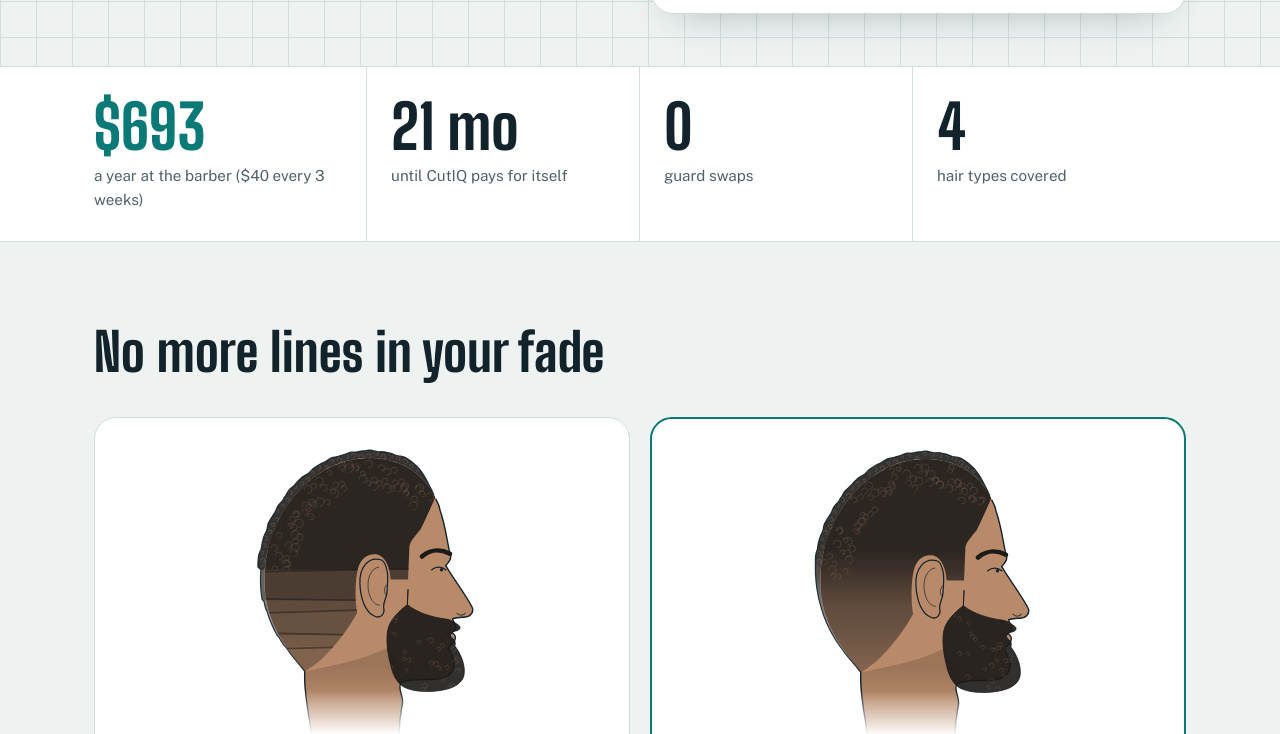
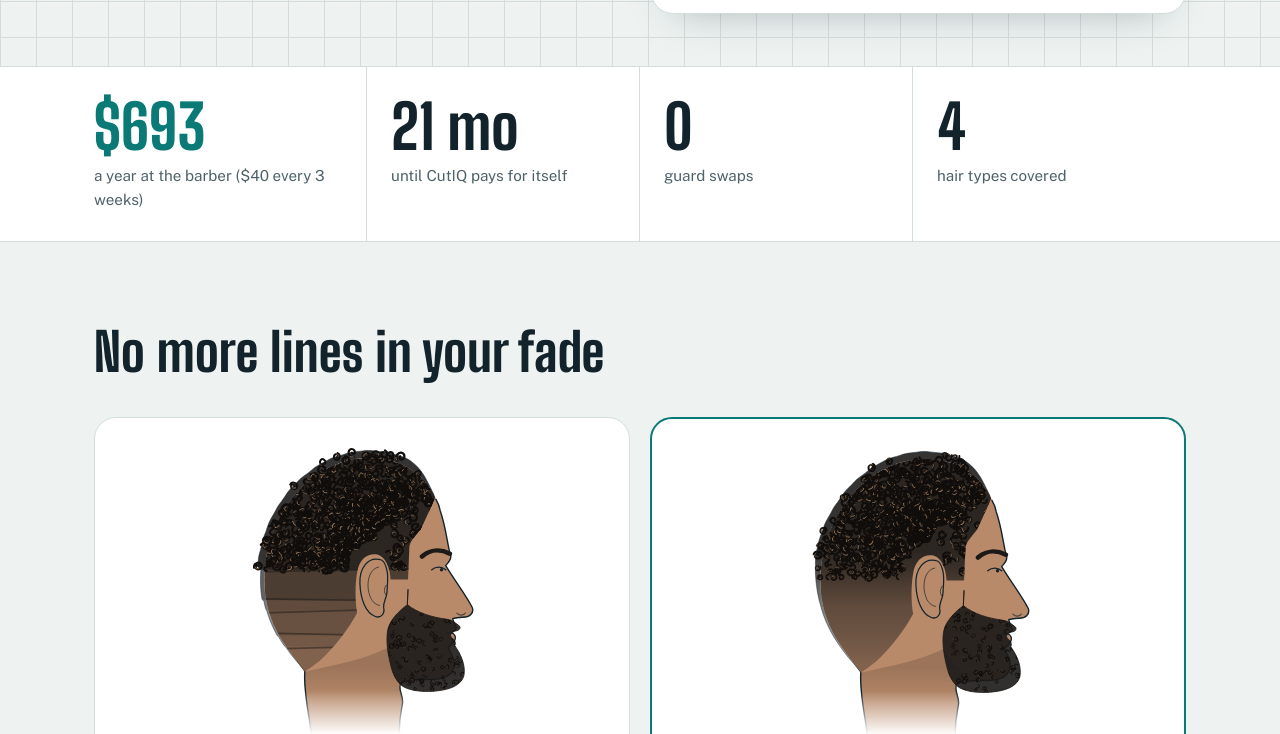
Before and after one commit to alsouki-claudegit/cutiq, a plain HTML site: page index.html in a window 1280 px wide. Shown: the part 719-1453 px from the top of the page. Drawn offline with nearby package versions, Linux system fonts and the light colour scheme.

Commit message:
Hand drawn ringlets for the curly hair and beard (2026-11-18 11:20)
Co-Authored-By: Claude Opus 5.5 <noreply@anthropic.com>
Claude-Session: https://claude.ai/code/session_01EwaELZMgZq7PMMtyppH5US

```diff
--- a/index.html
+++ b/index.html
@@ -160,6 +160,10 @@ details p{color:var(--muted);margin-top:8px}
 
 footer{border-top:1px solid var(--grout);padding:28px 0 40px;font-size:.9rem;color:var(--muted)}
 
+.curls path{fill:none;stroke:#100D0B;stroke-width:3.4;stroke-linecap:round;stroke-linejoin:round}
+.curls path.hl{stroke:#9A7656;stroke-width:1.3;stroke-dasharray:7 40}
+.curls.beard path{stroke-width:2.6}
+.curls.beard path.hl{stroke:#7E6047;stroke-width:1}
 @media (max-width:900px){
   .hero-grid,.safety,.math,.price{grid-template-columns:1fr;gap:32px}
   .rig svg{max-height:520px}
@@ -422,6 +426,17 @@ footer{border-top:1px solid var(--grout);padding:28px 0 40px;font-size:.9rem;col
   var HAIRAREA="M305 96 C298 112 292 126 284 142 C276 152 270 158 268 166 L266 214 L241 214 C240 196 234 182 222 178 C206 176 196 186 193 204 C190 222 190 244 193 262 C180 286 160 312 140 330 C130 338 122 343 118 346 L40 362 L0 362 L0 0 L400 0 L400 60 Z";
   var EAR="M228 186 C208 180 196 198 197 220 C198 242 205 262 219 267 C228 270 233 262 231 254 C230 246 236 240 236 230 C236 222 238 212 236 202 C234 192 232 188 228 186 Z";
 
+  // hand drawn ringlets: spiral, S curl, loop, hook. Each is a dark stroke plus a short highlight
+  var GLYPHS=["M-6 2 C-6 -5 4 -7 6 -1 C8 5 0 8 -3 4 C-5 1 -1 -2 2 0",
+              "M-7 -4 C-2 -9 5 -5 2 0 C-1 5 6 9 8 4",
+              "M-5 5 C-9 -2 -2 -8 3 -6 C8 -4 7 3 2 4 C-1 5 -2 1 0 -1",
+              "M-6 -3 C-1 -8 7 -3 3 2 C0 6 -6 4 -4 0"];
+  function curl(parent,x,y,sc,rot){
+    var g=el("g",{transform:"translate("+x.toFixed(1)+" "+y.toFixed(1)+") rotate("+rot.toFixed(0)+") scale("+sc.toFixed(2)+")"},parent);
+    var d=GLYPHS[Math.floor(rnd(0,GLYPHS.length))];
+    el("path",{d:d},g);
+    el("path",{d:d,"class":"hl",transform:"translate(-.7 -.9)","stroke-dashoffset":rnd(0,40).toFixed(0)},g);
+  }
   function smooth(x){x=Math.max(0,Math.min(1,x));return x*x*(3-2*x);}
   function alpha(mm){return mm<=0?0:0.15+0.85*Math.sqrt(Math.min(mm,25)/25);}
 
@@ -474,7 +489,7 @@ footer{border-top:1px solid var(--grout);padding:28px 0 40px;font-size:.9rem;col
     function band(mmAt,frac){
       var outer=[],inner=[];
       pts.forEach(function(p){
-        var f=smooth(p.t/0.06)*smooth((1-p.t)/0.12), d=mmAt(p.y)*PX*f; d*=1+(0.13*Math.sin(p.t*131)+0.09*Math.sin(p.t*57+1.3)+0.05*Math.sin(p.t*233+.4))*smooth((d-6)/10); d*=(frac||1);
+        var f=smooth(p.t/0.06)*smooth((1-p.t)/0.12), d=mmAt(p.y)*PX*f; d*=1+(0.06*Math.sin(p.t*131)+0.05*Math.sin(p.t*57+1.3))*smooth((d-6)/10); d*=(frac||1);
         outer.push((p.x+p.nx*d).toFixed(1)+" "+(p.y+p.ny*d).toFixed(1));
         inner.push(p.x.toFixed(1)+" "+p.y.toFixed(1));
       });
@@ -492,18 +507,23 @@ footer{border-top:1px solid var(--grout);padding:28px 0 40px;font-size:.9rem;col
       el("rect",{x:0,y:0,width:400,height:440,fill:fill},inner);
       var bd=band(mmAt);
       el("path",{d:bd.fill,fill:fill},parent);
-      // curl texture: little loops in the long hair, none in the short fade
-      var cg=el("g",{fill:"none",stroke:"#7A604B","stroke-width":1.5,"stroke-opacity":.5,"stroke-linecap":"round"},parent);
-      var ig=el("g",{fill:"none",stroke:"#7A604B","stroke-width":1.4,"stroke-opacity":.38,"stroke-linecap":"round"},inner);
-      pts.forEach(function(p,k){
-        if(k%3) return;
-        var d=mmAt(p.y)*PX*smooth(p.t/0.06)*smooth((1-p.t)/0.12);
-        if(d>7){ for(var n=0;n<1+(d>15);n++){ var fr=rnd(.2,.8), r=rnd(3.2,6)*Math.min(1,d/18), x=p.x+p.nx*d*fr, y=p.y+p.ny*d*fr;
-          el("path",{d:"M"+(x-r).toFixed(1)+" "+y.toFixed(1)+" a"+r.toFixed(1)+" "+r.toFixed(1)+" 0 1 1 "+r.toFixed(1)+" "+r.toFixed(1)},cg);} }
-        if(mmAt(p.y)>12){ for(var m=0;m<2+(mmAt(p.y)>30);m++){ var dep=rnd(4,40), r2=rnd(3.4,6.2), x2=p.x-p.nx*dep, y2=p.y-p.ny*dep;
-          el("path",{d:"M"+(x2-r2).toFixed(1)+" "+y2.toFixed(1)+" a"+r2.toFixed(1)+" "+r2.toFixed(1)+" 0 1 1 "+r2.toFixed(1)+" "+r2.toFixed(1)},ig);} }
-      });
-      el("path",{d:bd.edge,fill:"none",stroke:"var(--ink)","stroke-width":1.7,"stroke-linejoin":"round","stroke-opacity":.9},parent);
+      // ringlets wherever the hair is long enough to curl (over 12 mm); the faded sides stay smooth
+      var cg=el("g",{"class":"curls"},parent), ig=el("g",{"class":"curls"},inner);
+      for(var k=0;k<pts.length;k+=3){
+        var p=pts[k], f=smooth(p.t/0.06)*smooth((1-p.t)/0.12);
+        for(var dep=-110;dep<=44;dep+=10){
+          var jd=dep+rnd(-4,4), x=p.x+p.nx*jd+rnd(-3,3), y=p.y+p.ny*jd+rnd(-3,3), mm=mmAt(y);
+          if(mm<12) continue;
+          var sc=Math.min(1.25,.45+mm/40)*rnd(.8,1.15), out=mm*PX*f;
+          if(jd>0) sc=Math.min(sc,out/11);              // short tops keep their curls inside the outline
+          if(jd+5*sc>out+3) continue;
+          curl(jd>0?cg:ig,x,y,sc,rnd(0,360));
+        }
+      }
+      // fill the front hairline and temple, where the skull walk does not reach
+      for(var q=0;q<70;q++){ var fx=rnd(232,324), fy=rnd(82,222), fm=mmAt(fy);
+        if(fm>=12) curl(ig,fx,fy,Math.min(1.25,.45+fm/40)*rnd(.8,1.1),rnd(0,360)); }
+      el("path",{d:bd.edge,fill:"none",stroke:"var(--ink)","stroke-width":1.4,"stroke-linejoin":"round","stroke-opacity":.5},parent);
       return inner;
     }
 
@@ -547,9 +567,8 @@ footer{border-top:1px solid var(--grout);padding:28px 0 40px;font-size:.9rem;col
     // beard: dark fill with curl texture, a little volume past the jaw
     var bid=id+"b"; el("path",{d:BEARD},el("clipPath",{id:bid},defs));
     el("path",{d:BEARD,fill:HAIRC,"fill-opacity":.9,stroke:HAIRC,"stroke-width":1.2,"stroke-linejoin":"round"},root);
-    var bg=el("g",{"clip-path":"url(#"+bid+")",fill:"none",stroke:"#6B5442","stroke-width":1.2,"stroke-opacity":.5,"stroke-linecap":"round"},root);
-    for(var c=0;c<34;c++){ var bx=rnd(238,346), by=rnd(236,372), br=rnd(2.2,3.8);
-      el("path",{d:"M"+(bx-br).toFixed(1)+" "+by.toFixed(1)+" a"+br.toFixed(1)+" "+br.toFixed(1)+" 0 1 1 "+br.toFixed(1)+" "+br.toFixed(1)},bg); }
+    var bg=el("g",{"clip-path":"url(#"+bid+")","class":"curls beard"},root);
+    for(var c=0;c<110;c++){ curl(bg,rnd(236,350),rnd(232,378),rnd(.42,.62),rnd(0,360)); }
     el("path",{d:EAR,fill:"var(--skin)",stroke:"var(--ink)","stroke-width":1.8},root);
     stroke("M224 196 C212 198 207 214 209 228 C211 242 217 250 225 251",1.4,.7);
     stroke("M235 222 C231 226 231 233 235 237",1.4,.7);
```
